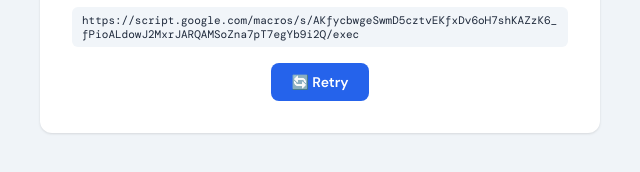
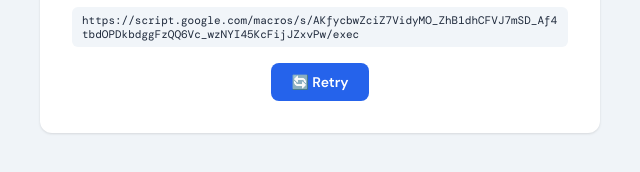
Before and after one commit to barkornamentJaz/Invoices_Ship_Sha, a plain HTML site: page index.html in a window 1280 px wide. Shown: the part 522-694 px from the top of the page, 320-960 px from the left. Drawn offline with nearby package versions, Linux system fonts and the light colour scheme.

Commit message:
index.html

```diff
--- a/index.html
+++ b/index.html
@@ -249,7 +249,7 @@ tfoot td{padding:9px 11px;font-weight:700;color:var(--green)}
 // ═══════════════════════════════════════
 // CONFIG — your Apps Script Web App URL
 // ═══════════════════════════════════════
-const API = 'https://script.google.com/macros/s/AKfycbwgeSwmD5cztvEKfxDv6oH7shKAZzK6_fPioALdowJ2MxrJARQAMSoZna7pT7egYb9i2Q/exec';
+const API = 'https://script.google.com/macros/s/AKfycbwZciZ7VidyMO_ZhB1dhCFVJ7mSD_Af4tbdOPDkbdggFzQQ6Vc_wzNYI45KcFijJZxvPw/exec';
 
 // ═══════════════════════════════════════
 // STATE
```
